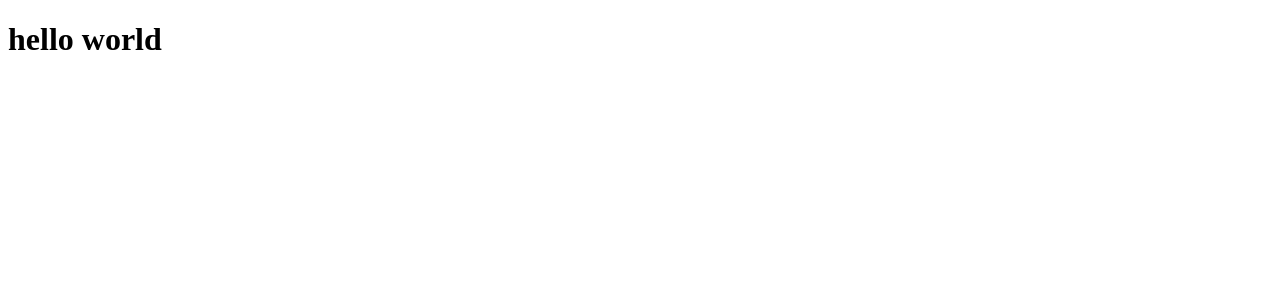
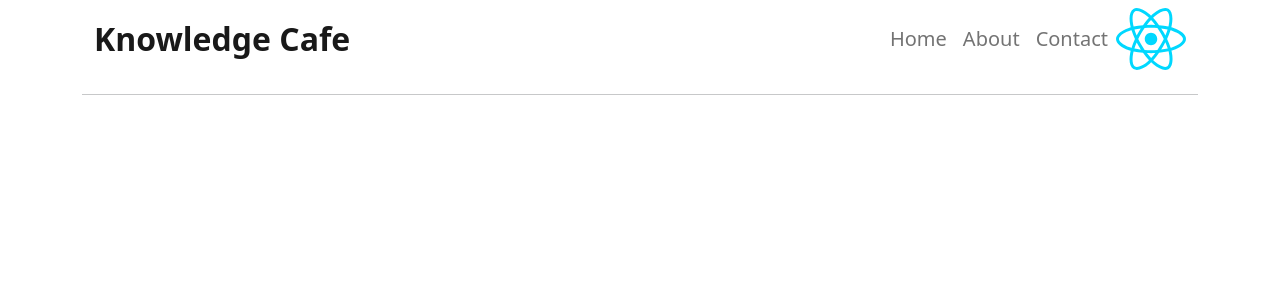
Before and after one commit to AbdurRahman1-Dev/knowledge-cafe, a React (Vite) app: page / in a window 1280 px wide. Shown: the top 300 px of the page. Built offline with nearby package versions, Linux system fonts and the light colour scheme.

Commit message:
json sile added

```diff
--- a/index.html
+++ b/index.html
@@ -4,10 +4,15 @@
     <meta charset="UTF-8" />
     <link rel="icon" type="image/svg+xml" href="/vite.svg" />
     <meta name="viewport" content="width=device-width, initial-scale=1.0" />
-    <title>Vite + React</title>
+    <!-- bootstrap -->
+    <!-- <link rel="stylesheet" href="https://cdn.jsdelivr.net/npm/bootstrap@5.3.0-alpha2/dist/css/bootstrap.min.css"> -->
+    <title>Knowledge Cafe</title>
   </head>
   <body>
     <div id="root"></div>
+
+    <!-- bootstrap -->
+    <!-- <script src="https://cdn.jsdelivr.net/npm/bootstrap@5.3.0-alpha2/dist/js/bootstrap.bundle.min.js"></script> -->
     <script type="module" src="/src/main.jsx"></script>
   </body>
 </html>
--- a/package.json
+++ b/package.json
@@ -9,7 +9,9 @@
     "preview": "vite preview"
   },
   "dependencies": {
+    "bootstrap": "^5.2.3",
     "react": "^18.2.0",
+    "react-bootstrap": "^2.7.2",
     "react-dom": "^18.2.0"
   },
   "devDependencies": {
--- a/src/App.jsx
+++ b/src/App.jsx
@@ -1,9 +1,11 @@
 import React from 'react';
+import Header from './components/Header/Header';
+import 'bootstrap/dist/css/bootstrap.min.css';
 
 const App = () => {
   return (
-    <div>
-      <h1>hello world</h1>
+    <div className='container'>
+      <Header/>
     </div>
   );
 };
--- /dev/null
+++ b/src/components/Header/Header.jsx
@@ -0,0 +1,37 @@
+import React from 'react';
+import Button from 'react-bootstrap/Button';
+import Container from 'react-bootstrap/Container';
+import Nav from 'react-bootstrap/Nav';
+import Navbar from 'react-bootstrap/Navbar';
+import logo from '../../assets/react.svg'
+
+const Header = () => {
+  return (
+    <header>
+    <Navbar  expand="lg">
+      <Container fluid>
+        <Navbar.Brand href="#" className='fs-2 fw-bold'>Knowledge Cafe</Navbar.Brand>
+        <Navbar.Toggle aria-controls="navbarScroll" />
+        <Navbar.Collapse id="navbarScroll">
+          <Nav
+            className="ms-auto my-2 my-lg-0 fs-5"
+            style={{ maxHeight: '100px' }}
+            navbarScroll
+          >
+            <Nav.Link href="#action1">Home</Nav.Link>
+            <Nav.Link href="#action2">About</Nav.Link>
+            <Nav.Link href="#action2">Contact</Nav.Link>
+
+          </Nav>
+          <div className="author">
+              <img style={{width: '70px'}} src={logo} alt="" />
+          </div>
+        </Navbar.Collapse>
+      </Container>
+    </Navbar>
+    <hr />
+    </header>
+  );
+};
+
+export default Header;
```
Also changed, not shown: 1 other file (tests, documents, lock files or other folders).
